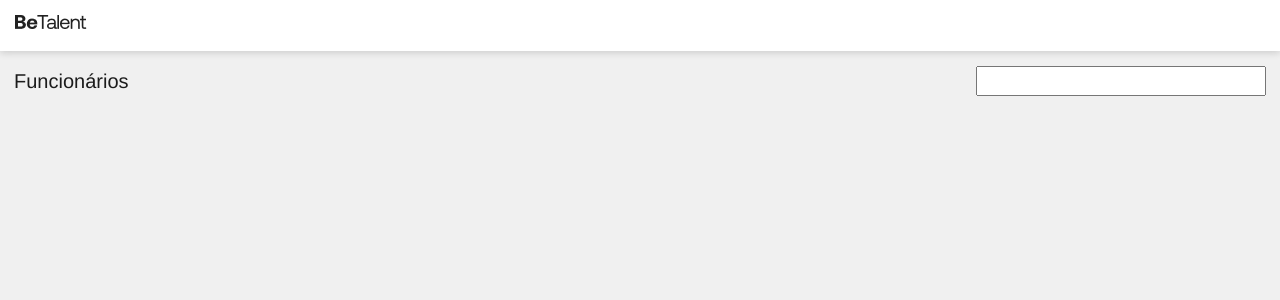
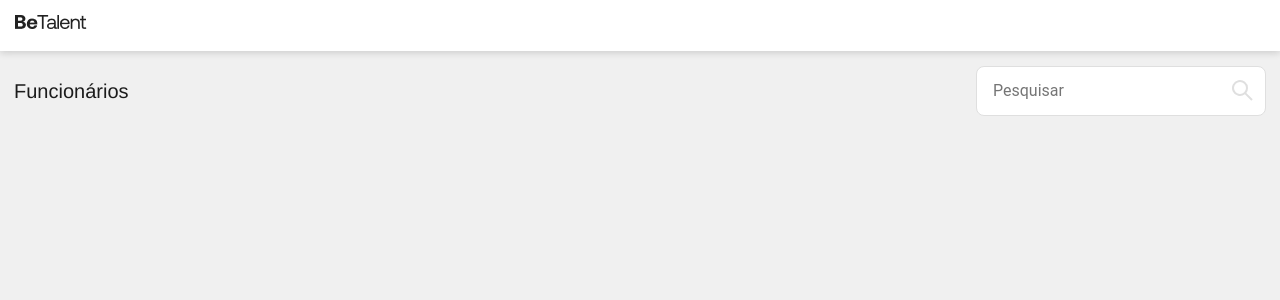
Before and after one commit to joycevaniasalvino/desafio-frontend-betalent, a React (Create React App) app: page / in a window 1280 px wide. Shown: the top 300 px of the page. Built offline with nearby package versions, Linux system fonts and the light colour scheme.

Commit message:
:art: style: estilização da barra de pesquisa

```diff
--- a/src/components/BarraDePesquisa.tsx
+++ b/src/components/BarraDePesquisa.tsx
@@ -1,7 +1,11 @@
-function BarraDePesquisa(){
-    return(
+function BarraDePesquisa() {
+    return (
         <div className="barraPesquisa">
-            <input type="text" />
+            <input type="text" placeholder="Pesquisar" />
+            <svg className="svg-pesquisa" viewBox="0 0 24 24" xmlns="http://www.w3.org/2000/svg">
+                <title />
+                <g data-name="Layer 2" id="Layer_2"><path d="M18,10a8,8,0,1,0-3.1,6.31l6.4,6.4,1.41-1.41-6.4-6.4A8,8,0,0,0,18,10Zm-8,6a6,6,0,1,1,6-6A6,6,0,0,1,10,16Z" /></g>
+            </svg>
         </div>
     )
 }
--- a/src/styles/index.css
+++ b/src/styles/index.css
@@ -72,12 +72,29 @@ h3 {
   justify-content: center;
 
   margin-top: 20px;
+
+  position: relative;
 }
 
 .barraPesquisa > input {
   width: 100%;
+  padding: 12px 40px 12px 16px;
+
+  border-radius: 8px;
+
+  border: 1px solid #DFDFDF;
 
   max-width: 768px;
+}
+
+.svg-pesquisa{
+  fill: #DFDFDF;
+  height: 24px;
+  width: 24px;
+
+  position: absolute;
+  right: 12px;
+  top: 12px;
 }
 
 @media (min-width: 768px) {
@@ -85,6 +102,7 @@ h3 {
     display: flex;
     flex-direction: row;
 
+    align-items: center;
     justify-content: space-between;
   }
 
```
